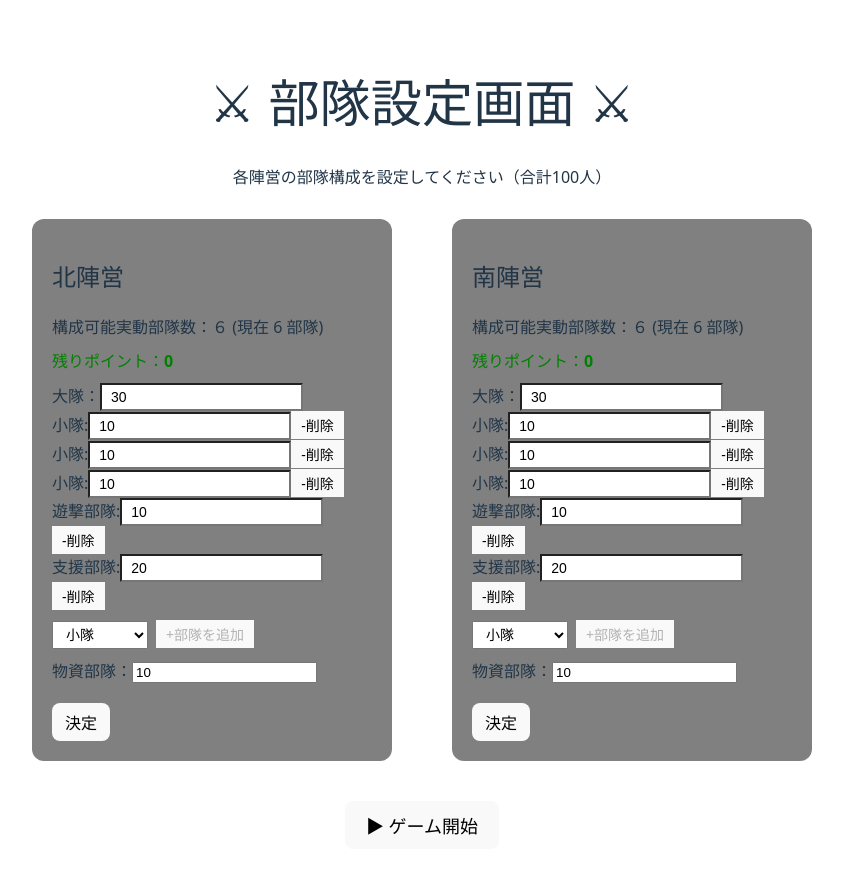
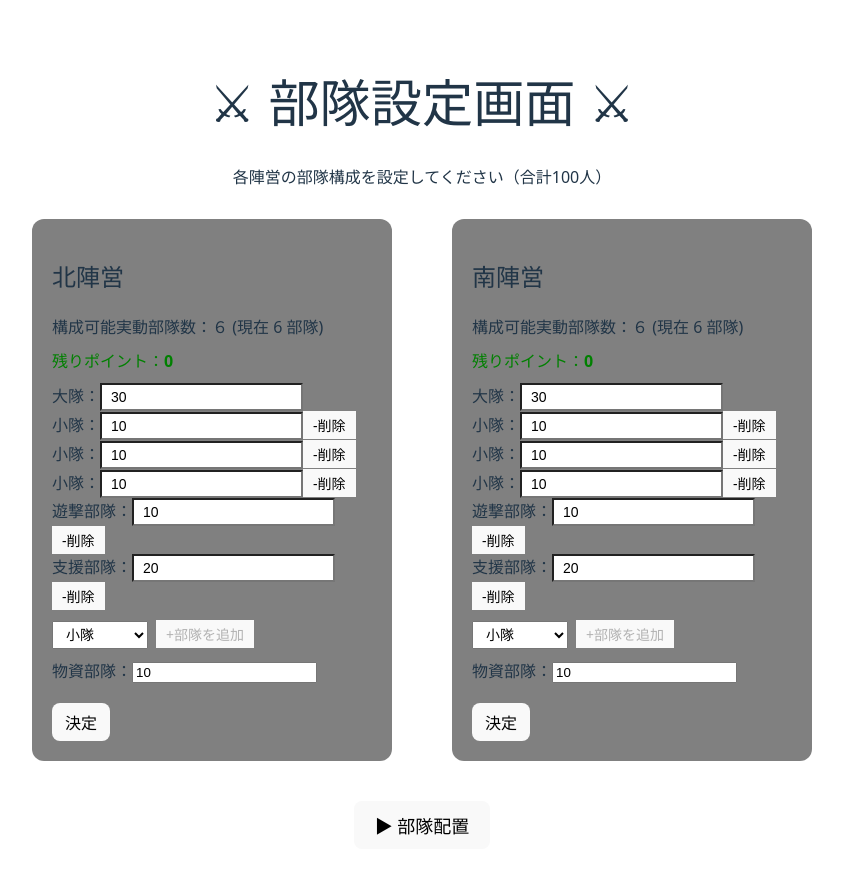
Before and after one commit to raila0214/war_game, a React (Vite) app: page / in a window 1280 px wide. Shown: the top 874 px of the page, without its empty margins (8-851 px from the left). Built offline with nearby package versions, Linux system fonts and the light colour scheme.

Commit message:
feat: 修正

```diff
--- a/src/FormationSetupScreen.tsx
+++ b/src/FormationSetupScreen.tsx
@@ -80,9 +80,9 @@ export default function FormationSetupScreen({
   return (
     <div style={{ padding: 40, textAlign: "center" }}>
       <h1>🗺 部隊配置画面</h1>
-      <p>北陣営は6列目、南陣営は25列目に配置できます。</p>
+      <p>メモ：北陣営は6列目、南陣営は25列目に配置できます。</p>
 
-      {/* チーム選択 */}
+      {/* チーム選択 ⚠️随時変更 */}
       <div style={{ marginBottom: 20 }}>
         <button
           onClick={() => setSelectedTeam("north")}
--- a/src/TeamSetupScreen.tsx
+++ b/src/TeamSetupScreen.tsx
@@ -60,7 +60,7 @@ export default function TeamSetupScreen({ onComplete }: TeamSetupScreenProps) {
             hasError(southFormation)
         }
       >
-        ▶ ゲーム開始
+        ▶ 部隊配置
       </button>
     </div>
   );
@@ -154,7 +154,7 @@ function TeamEditor({
       {["infantry", "raider", "support"].map((type) =>
         (assign[type as UnitType] ?? []).map((val, i) => (
             <div key={`${type}-${i}`}>
-                {unitLabel[type as UnitType]}:
+                {unitLabel[type as UnitType]}：
                 <input
                   type= "number"
                   min={1}
```
